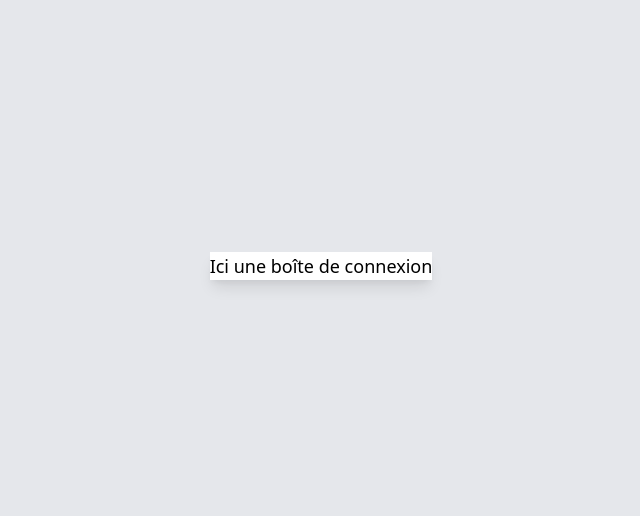
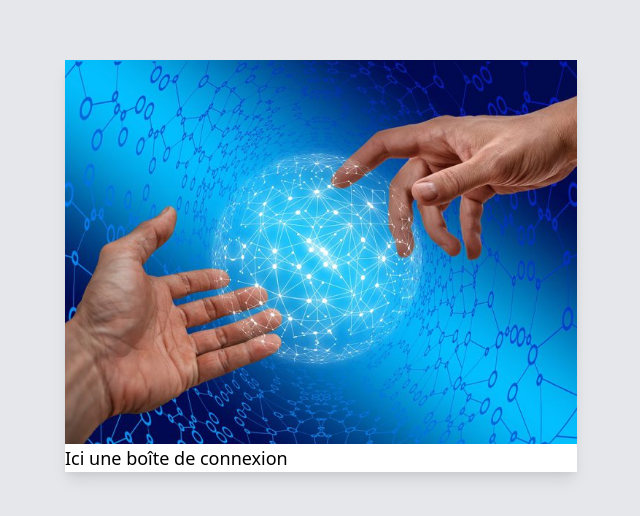
Before and after one commit to eunicekinzengele/TailwindStyle, a plain HTML site: page index.html in a window 1280 px wide. Shown: the part 134-650 px from the top of the page, without its empty margins (319-959 px from the left). Drawn offline with nearby package versions, Linux system fonts and the light colour scheme.

Commit message:
setting up illustration image

```diff
--- a/index.html
+++ b/index.html
@@ -10,7 +10,7 @@
 </head>
 <body  class="bg-gray-200 flex content-center justify-center h-full items-center">
     <div class="bg-white shadow-lg max-w-lg">
-
+        <img src="connexion.jpg">
         <h1 class="text-lg">Ici une boîte de connexion</h1>
     </div>
 </body>
```
Also changed, not shown: connexion.jpg (added).
